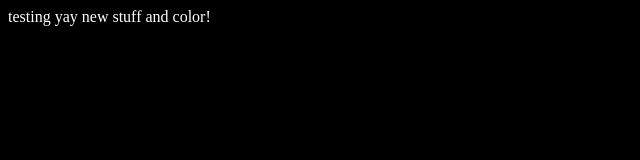
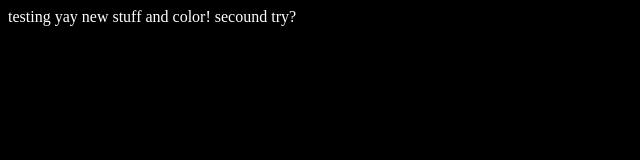
Before and after one commit to Minecat300/mainSite, a website: page public/index.html in a window 1280 px wide. Shown: the full height of the page, 0-640 px from the left. Drawn offline with Linux system fonts and the light colour scheme.

Commit message:
Update index.html

```diff
--- a/public/index.html
+++ b/public/index.html
@@ -9,5 +9,6 @@
 <body>
     testing <!--Easter egg :3-->
     yay new stuff and color!
+    secound try?
 </body>
 </html>
```
